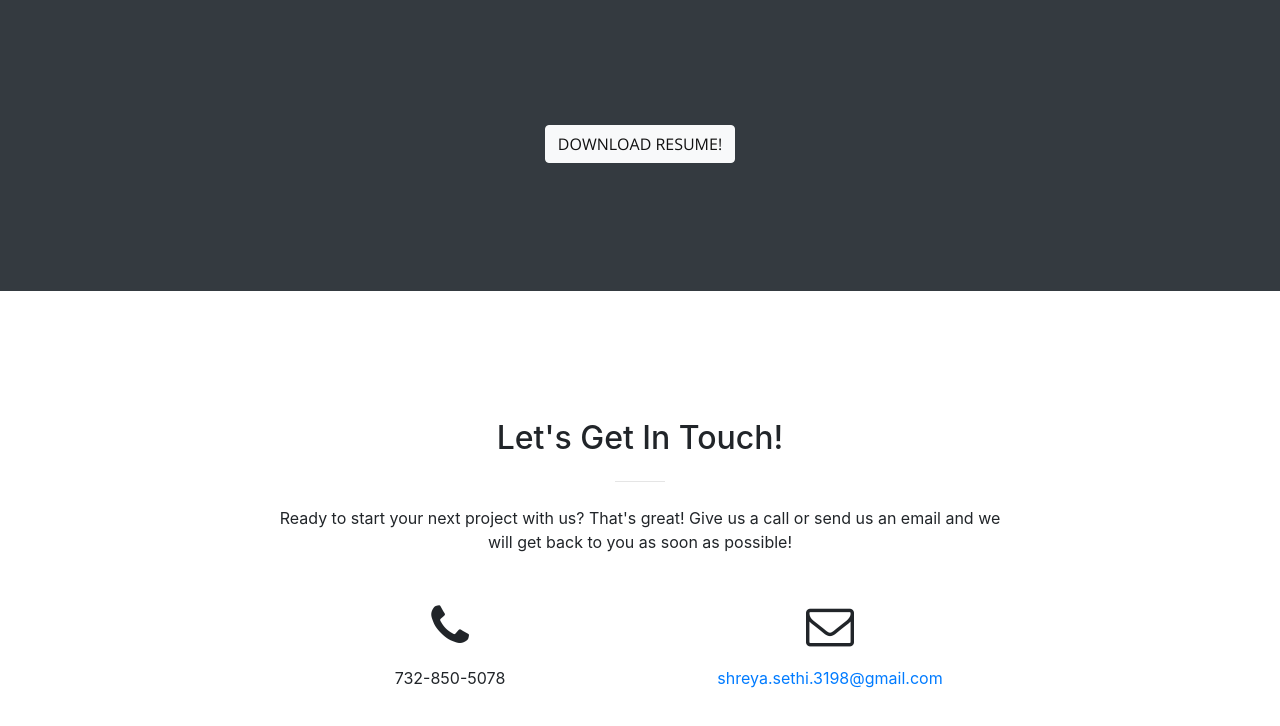
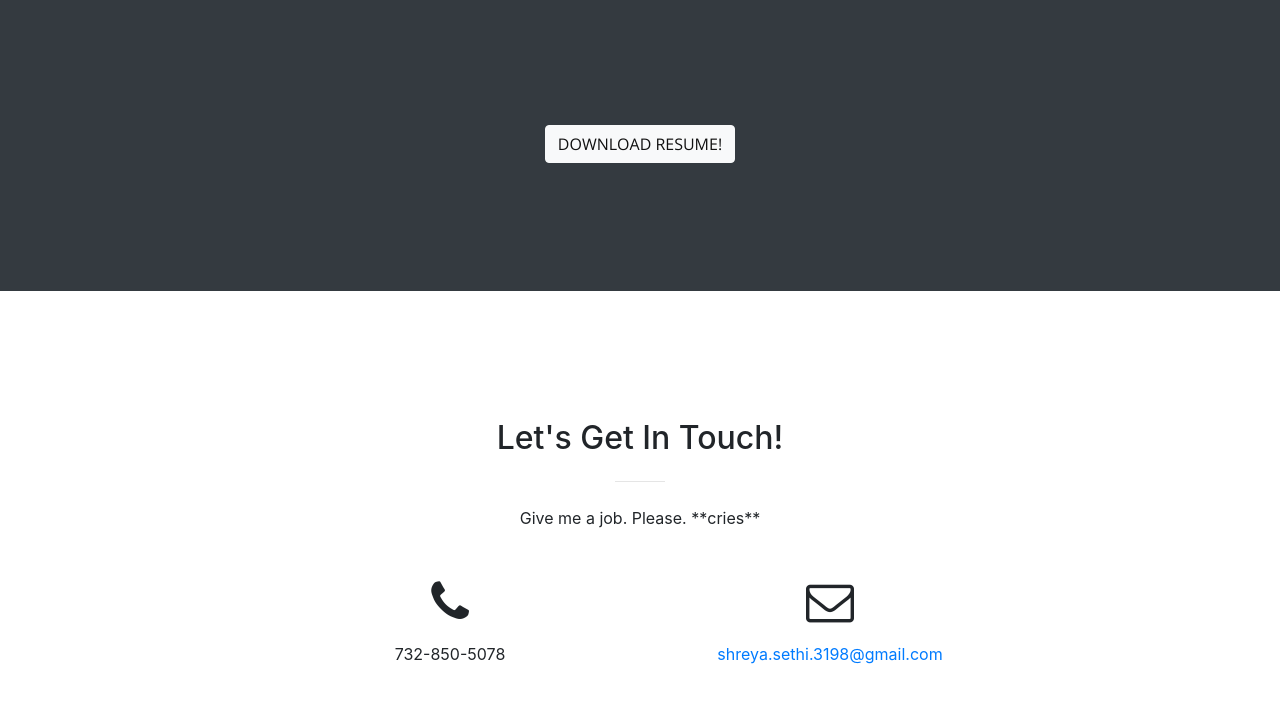
Before and after one commit to ShreyaSethi/shreyasethi.github.io, a website with bundled scripts: page index.html in a window 1280 px wide. Shown: the part 2609-3335 px from the top of the page. Built offline with nearby package versions, Linux system fonts and the light colour scheme.

Commit message:
Update index.html

```diff
--- a/index.html
+++ b/index.html
@@ -240,7 +240,7 @@
           <div class="col-lg-8 mx-auto text-center">
             <h2 class="section-heading">Let's Get In Touch!</h2>
             <hr class="my-4">
-            <p class="mb-5">Ready to start your next project with us? That's great! Give us a call or send us an email and we will get back to you as soon as possible!</p>
+            <p class="mb-5">Give me a job. Please. **cries**</p>
           </div>
         </div>
         <div class="row">
```
